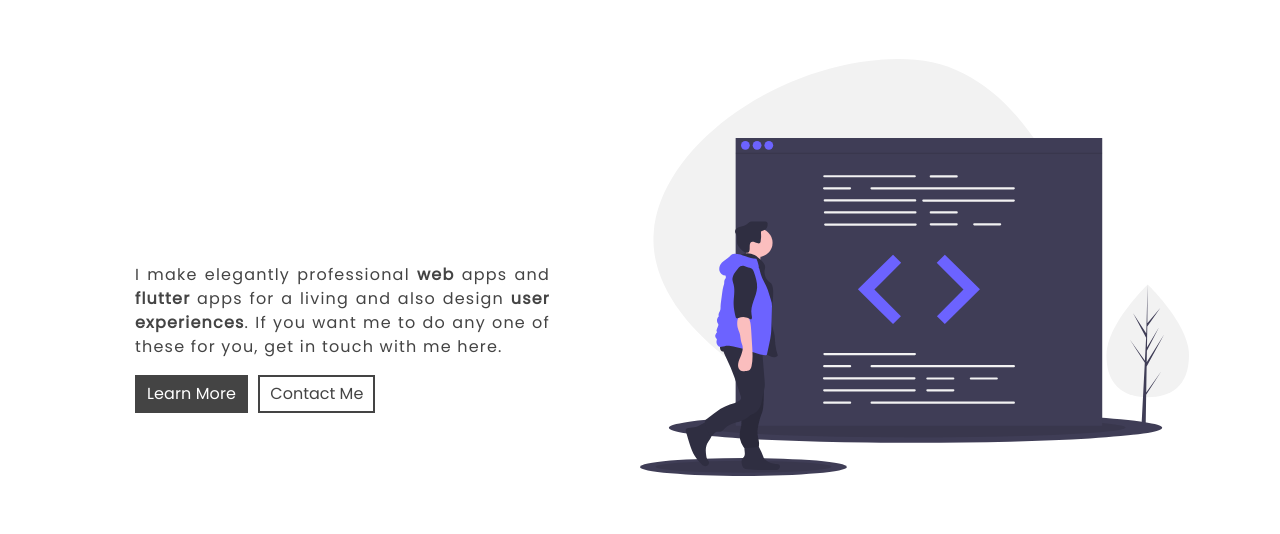
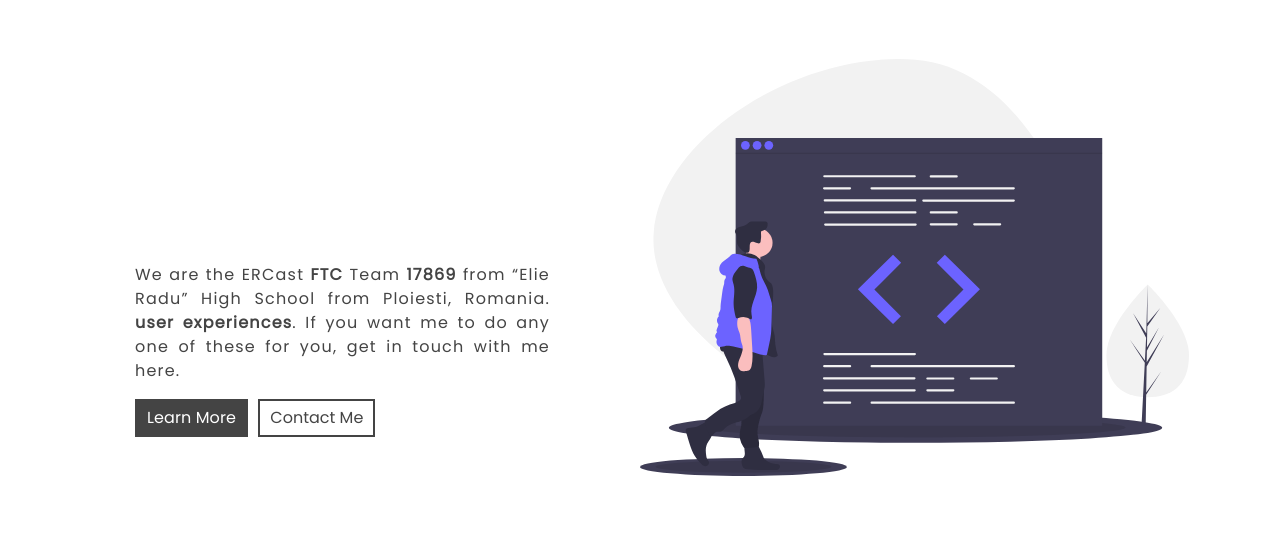
Before and after one commit to denisdda/ERCastWebSite, a plain HTML site: page index.html in a window 1280 px wide. Shown: the part 111-645 px from the top of the page. Drawn offline with nearby package versions, Linux system fonts and the light colour scheme.

Commit message:
Update index.html

```diff
--- a/index.html
+++ b/index.html
@@ -47,9 +47,10 @@
                 <h1 class="hero-tag"><span class="typer" id="main" data-words="Hi, We are ERCast." data-delay="100"
                         data-deleteDelay="1000" data-loop="1" style="color:blue!important;"></span>
                     &nbsp;</h1>
-                <p class="hero-des">I make elegantly professional <b>web</b> apps and <b>flutter</b> apps for a living
-                    and also design <b>user experiences</b>.
+                <p class="hero-des">We are the ERCast <b>FTC</b> Team <b>17869</b> from “Elie Radu” High School from Ploiesti, Romania. <b>user experiences</b>.
                     If you want me to do any one of these for you, get in touch with me here.
+
+
                 </p>
                 <script async src="https://unpkg.com/typer-dot-js@0.1.0/typer.js"></script>
                 <button class="animated bounce delay-4s learn-btn">
```
